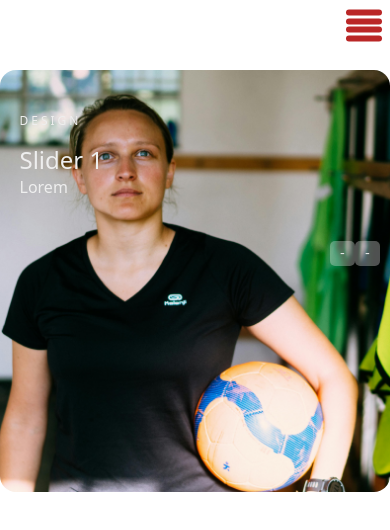
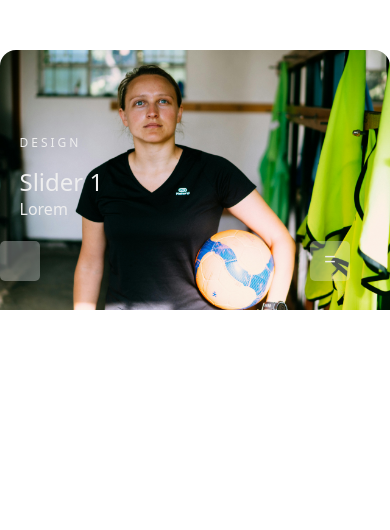
Before and after one commit to jimenezvic/Falcons_Website.github.io, a React (Vite) app in the folder client/falcons/: page /slider in a window 390 px wide. Shown: the top 530 px of the page. Built offline with nearby package versions, Linux system fonts and the light colour scheme; a web font is replaced by a local one.

Commit message:
responsive-nav

```diff
--- a/client/falcons/index.html
+++ b/client/falcons/index.html
@@ -28,6 +28,7 @@
     <title>Vite + React</title>
   </head>
   <body>
+
     <div id="root"></div>
     <script src="https://kit.fontawesome.com/8da6fa62cc.js" crossorigin="anonymous"></script>
     <script type="module" src="/src/main.jsx"></script>
--- a/client/falcons/src/components/BottomNav.css
+++ b/client/falcons/src/components/BottomNav.css
@@ -1,6 +1,5 @@
 
 .active{
-    /* background-color: rgb(174, 198, 179); */
     border-radius: 1rem;
 }
 
@@ -14,8 +13,8 @@
     align-items: center;
     padding: 10px 20px;
     flex-wrap: wrap;
-    /* max-width:100vw; */
-    /* overflow-x:hidden; */
+    overflow-x: auto;
+
 }
 
 ul {
@@ -25,11 +24,13 @@ ul {
     width: 100%;
     margin: 0;
     padding: 0;
+    flex-wrap: wrap;
 
 }
 
 li {
     margin: 0 10px;
+    flex-shrink: 0;
 }
 
 .links {
@@ -116,6 +117,10 @@ nav .menu span{
         width: 100%;
         text-align: center;
     }
+    .nav-second{
+        padding: 0;
+        overflow-x: auto;
+    }
 
 }
 .title{
--- a/client/falcons/src/components/BottomNav.jsx
+++ b/client/falcons/src/components/BottomNav.jsx
@@ -12,9 +12,6 @@ function BottomNav() {
   return (
     <>
       <nav className="nav-second">
-        <div className="logo">
-          {/* <p className='title'>FALCONS ACADEMY</p> */}
-        </div>
         <div className="menu" onClick={toggleMenu}>
           <span></span>
           <span></span>
--- a/client/falcons/src/components/Slider.css
+++ b/client/falcons/src/components/Slider.css
@@ -16,12 +16,15 @@
     opacity: 0;
     transform: scale(0.1);
     transition: opacity 0.5s ease-in-out, transform 0.5s ease-in-out;
+    height: 100vh;
   }
 
   .slider .list .item img {
     height: 100%;
     width: 100%;
     object-fit: cover;
+    object-position: center;
+
   }
 
   .slider .list .item .content {
@@ -65,11 +68,11 @@
   }
 
   .arrows button {
-    background-color: #eee5;
+    background-color: rgba(237, 231, 231, 0.592);
     border: none;
     font-family: monospace;
-    width: 30px;
-    height: 30px;
+    width: 60px;
+    height: 60px;
     border-radius: 5px;
     font-size: large;
     color: #eee;
@@ -83,6 +86,10 @@
 
   /* Responsive Styles */
   @media (max-width: 768px) {
+    .slider .list .item img{
+        object-fit: cover;
+        height: auto;
+    }
     .slider {
       height: 50vh;
     }
@@ -95,14 +102,43 @@
       font-size: 12px;
       letter-spacing: 3px;
     }
+  .arrows button{
+    width: 30px;
+    height: 30px;
+    font-size: medium;
+  }
+  .arrows{
+    padding: 0 10px;
+  }
 
-    .arrows {
-      right: 10px;
-    }
+  }
+  .arrows {
+    position: absolute;
+    top: 50%;
+    width: 100%;
+    display: flex;
+    justify-content: space-between;
+    transform: translateY(-50%);
+    z-index: 100;
+    padding: 0 20px;
+  }
 
-    .arrows button {
-      width: 25px;
-      height: 25px;
-      font-size: medium;
-    }
+  .arrows button {
+    width: 40px;
+    height: 40px;
+    font-size: monospace;
+    background-color: #eee5;
+    border: none;
+    border-radius: 5px;
+    font-size: x-large;
+    color: #eee;
+    transition: 0.5s;
   }
+  .arrows #prev{
+    position: relative;
+    left: 0;
+  }
+  .arrows #next{
+    position: relative;
+    right: 0;
+  }
--- a/client/falcons/src/components/Slider.jsx
+++ b/client/falcons/src/components/Slider.jsx
@@ -69,10 +69,12 @@ function Slider() {
           ))}
         </div>
           <div className="arrows">
-            <button id='prev' onClick={goToPrevSlide}>-</button>
-            <button id='next' onClick={goToNextSlide}>-</button>
+            <button id='prev' onClick={goToPrevSlide}></button>
+            <button id='next' onClick={goToNextSlide}>=</button>
           </div>
       </div>
+
+
 
 
 </div>
--- a/client/falcons/src/index.css
+++ b/client/falcons/src/index.css
@@ -2,8 +2,8 @@
   box-sizing: border-box;
 }
 #root{
-  /* max-width: 100vw;
-  overflow-x: hidden; */
+  max-width: 100vw;
+  overflow-x: hidden;
 }
 .main-div {
   display: flexbox;
```
